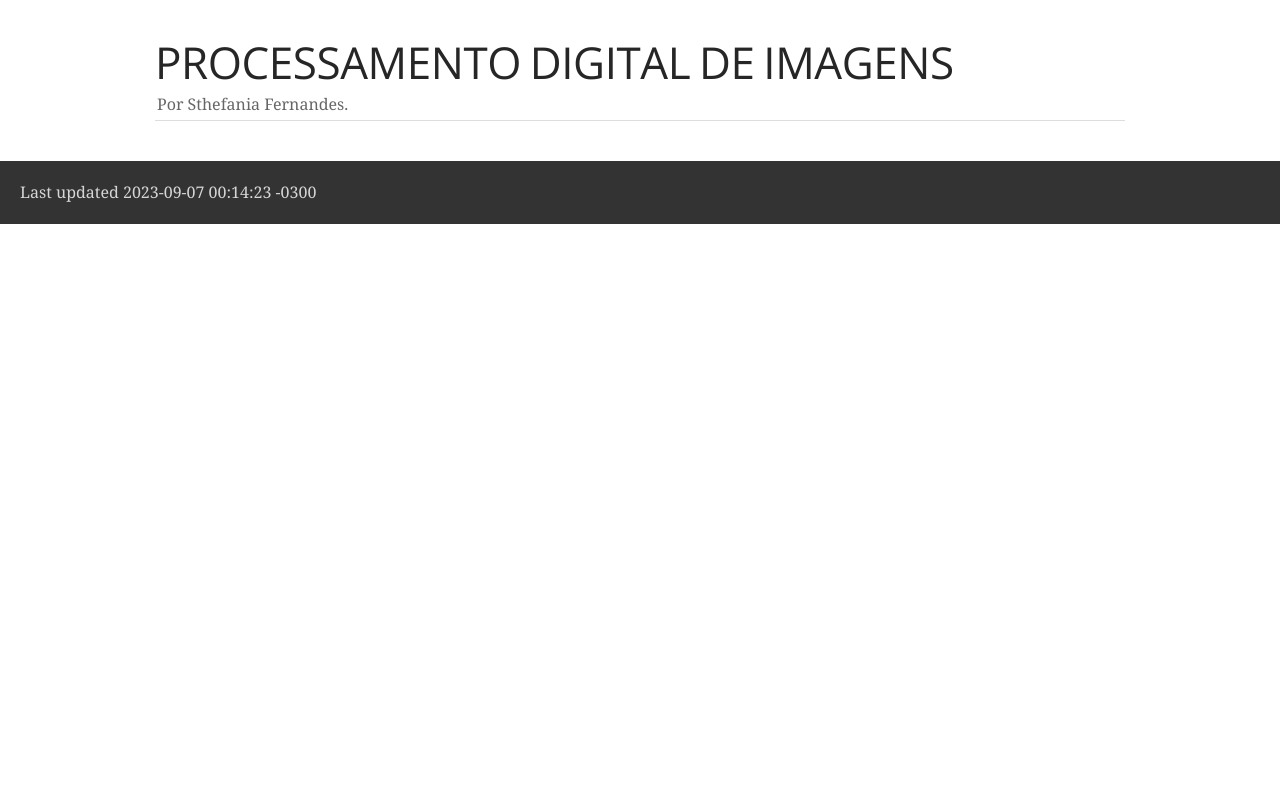
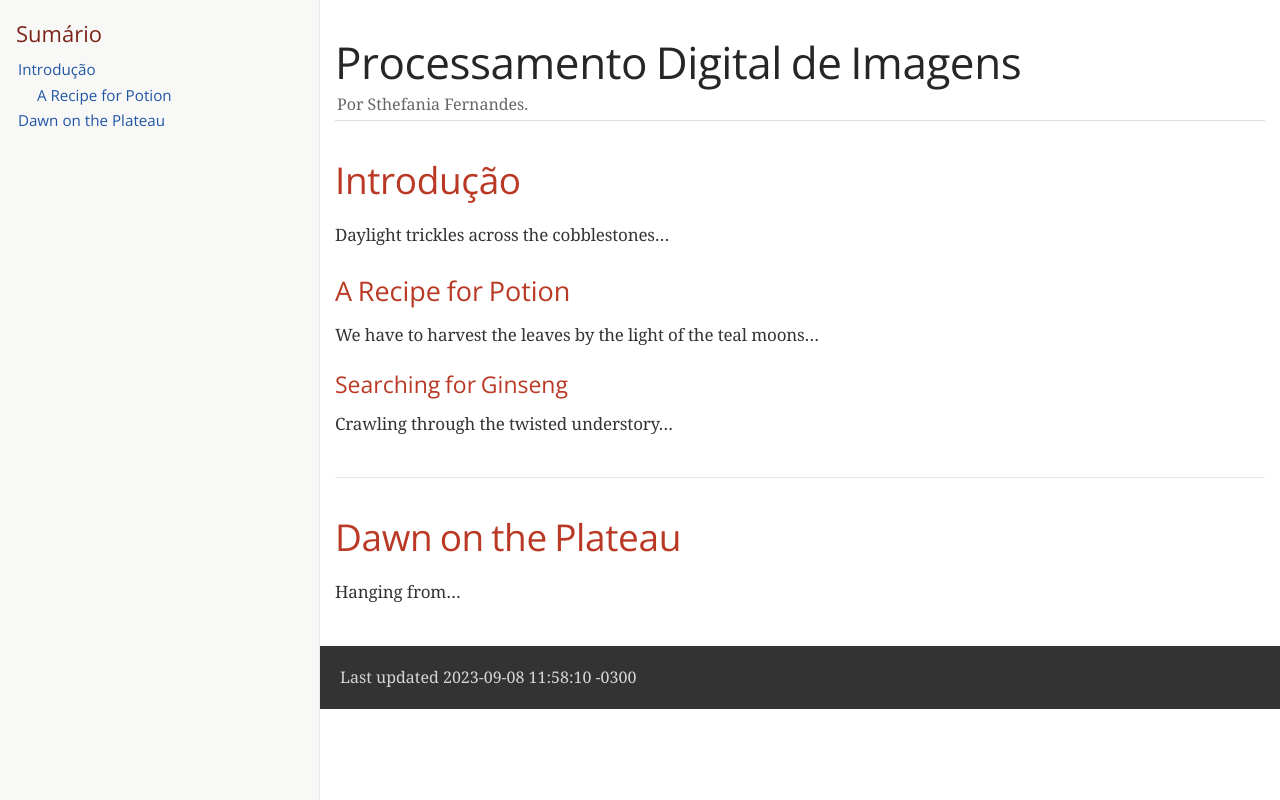
Before and after one commit to sthefaniafs/sthefaniafs.github.io, a plain HTML site: page index.html in a window 1280 px wide. Drawn offline with nearby package versions, Linux system fonts and the light colour scheme; a web font is replaced by a local one.

Commit message:
att site

```diff
--- a/index.html
+++ b/index.html
@@ -6,7 +6,7 @@
 <meta name="viewport" content="width=device-width, initial-scale=1.0">
 <meta name="generator" content="Asciidoctor 2.0.20">
 <meta name="author" content="Por Sthefania Fernandes.">
-<title>PROCESSAMENTO DIGITAL DE IMAGENS</title>
+<title>Processamento Digital de Imagens</title>
 <link rel="stylesheet" href="https://fonts.googleapis.com/css?family=Open+Sans:300,300italic,400,400italic,600,600italic%7CNoto+Serif:400,400italic,700,700italic%7CDroid+Sans+Mono:400,700">
 <style>
 /*! Asciidoctor default stylesheet | MIT License | https://asciidoctor.org */
@@ -434,19 +434,57 @@ body.book #toc,body.book #preamble,body.book h1.sect0,body.book .sect1>h2{page-b
 @media amzn-kf8{#header,#content,#footnotes,#footer{padding:0}}
 </style>
 </head>
-<body class="article">
+<body class=" toc2 toc-left">
 <div id="header">
-<h1>PROCESSAMENTO DIGITAL DE IMAGENS</h1>
+<h1>Processamento Digital de Imagens</h1>
 <div class="details">
 <span id="author" class="author">Por Sthefania Fernandes.</span><br>
 </div>
+<div id="toc" class="toc2">
+<div id="toctitle">Sumário</div>
+<ul class="sectlevel1">
+<li><a href="#_introdução">Introdução</a>
+<ul class="sectlevel2">
+<li><a href="#_a_recipe_for_potion">A Recipe for Potion</a></li>
+</ul>
+</li>
+<li><a href="#_dawn_on_the_plateau">Dawn on the Plateau</a></li>
+</ul>
+</div>
 </div>
 <div id="content">
-
+<div class="sect1">
+<h2 id="_introdução">Introdução</h2>
+<div class="sectionbody">
+<div class="paragraph">
+<p>Daylight trickles across the cobblestones&#8230;&#8203;</p>
+</div>
+<div class="sect2">
+<h3 id="_a_recipe_for_potion">A Recipe for Potion</h3>
+<div class="paragraph">
+<p>We have to harvest the leaves by the light of the teal moons&#8230;&#8203;</p>
+</div>
+<div class="sect3">
+<h4 id="_searching_for_ginseng">Searching for Ginseng</h4>
+<div class="paragraph">
+<p>Crawling through the twisted understory&#8230;&#8203;</p>
+</div>
+</div>
+</div>
+</div>
+</div>
+<div class="sect1">
+<h2 id="_dawn_on_the_plateau">Dawn on the Plateau</h2>
+<div class="sectionbody">
+<div class="paragraph">
+<p>Hanging from&#8230;&#8203;</p>
+</div>
+</div>
+</div>
 </div>
 <div id="footer">
 <div id="footer-text">
-Last updated 2023-09-07 00:14:23 -0300
+Last updated 2023-09-08 11:58:10 -0300
 </div>
 </div>
 </body>
```
